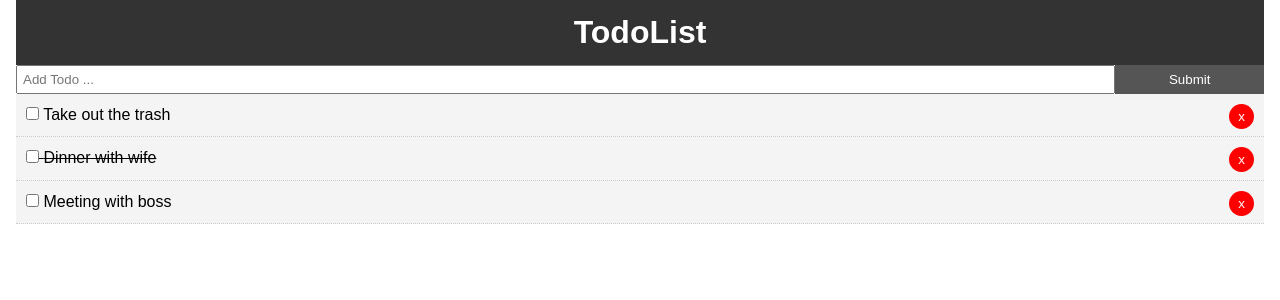
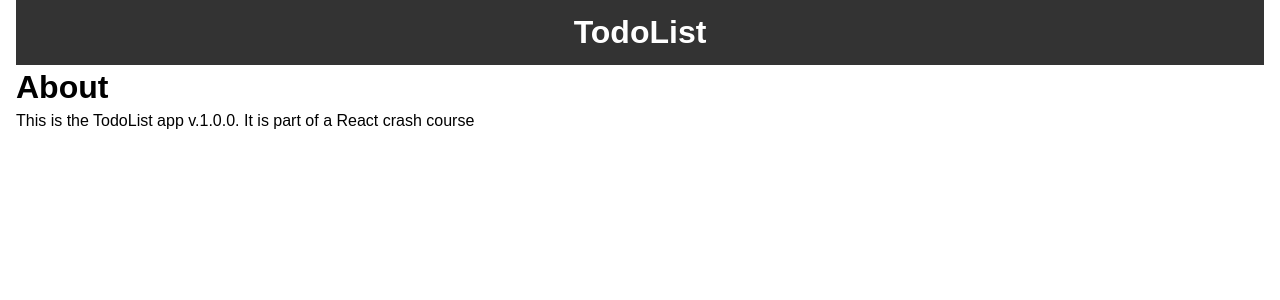
Before and after one commit to george-apazidis/react-crash-todo, a React (Create React App) app: page /about in a window 1280 px wide. Shown: the top 300 px of the page. Built offline with nearby package versions, Linux system fonts and the light colour scheme.

Commit message:
added About component and Router

```diff
--- a/package.json
+++ b/package.json
@@ -5,6 +5,7 @@
   "dependencies": {
     "react": "^16.9.0",
     "react-dom": "^16.9.0",
+    "react-router-dom": "^5.1.1",
     "react-scripts": "3.1.2",
     "uuid": "^3.3.3"
   },
--- a/src/App.js
+++ b/src/App.js
@@ -1,7 +1,9 @@
 import React, { Component } from "react";
+import { BrowserRouter as Router, Route } from "react-router-dom";
 import Header from "./components/layout/Header";
 import Todos from "./components/Todos";
 import AddTodo from "./components/AddTodo";
+import About from "./components/pages/About";
 import uuid from "uuid";
 import "./App.css";
 
@@ -61,17 +63,27 @@
 
   render() {
     return (
+      <Router>
         <div className="App">
           <div className="container">
             <Header />
+            <Route
+              exact path="/"
+              render={props => (
+                <React.Fragment>
                   <AddTodo addTodo={this.addTodo} />
                   <Todos
                     todos={this.state.todos}
                     toggleComplete={this.toggleComplete}
                     delTodo={this.delTodo}
                   />
+                </React.Fragment>
+              )}
+            />
+            <Route path="/about" component={About} />
           </div>
         </div>
+      </Router>
     );
   }
 }
--- /dev/null
+++ b/src/components/pages/About.js
@@ -0,0 +1,14 @@
+import React from "react";
+
+function About() {
+  return (
+    <React.Fragment>
+      <h1>About</h1>
+      <p>
+        This is the TodoList app v.1.0.0. It is part of a React crash course
+      </p>
+    </React.Fragment>
+  );
+}
+
+export default About;
```
Also changed, not shown: src/components/AddTodo.js (+4 -4 lines), 1 other file (tests, documents, lock files or other folders). Lines whose indentation alone changed are shown as unchanged.
